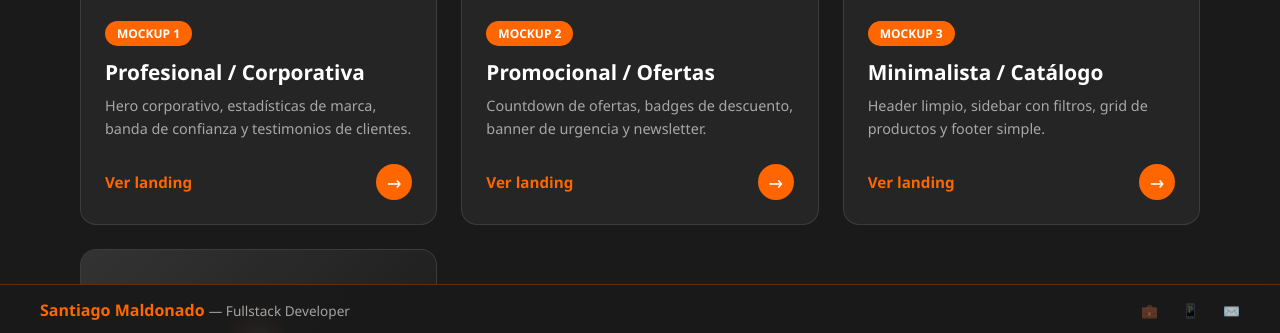
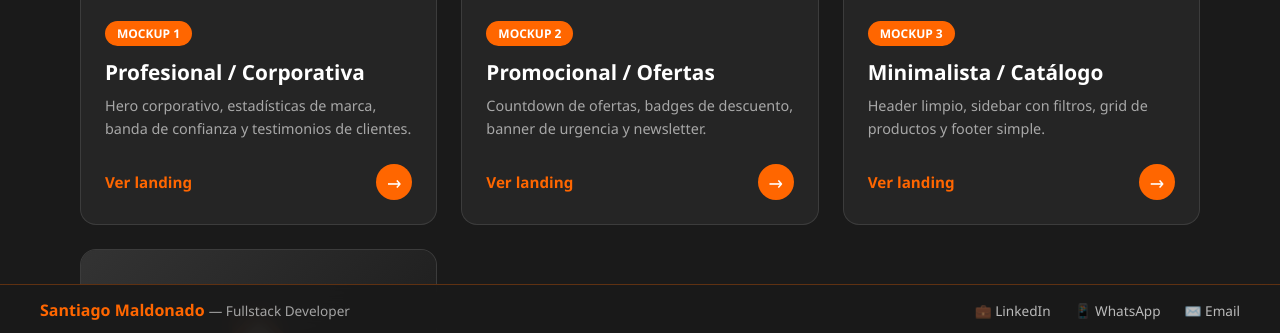
Before and after one commit to sant-maldonado/ingco-ferreteria, a website: page index.html in a window 1280 px wide. Shown: the part 465-798 px from the top of the page. Drawn offline with Linux system fonts and the light colour scheme.

Commit message:
Show icon links directly in contact bar

```diff
--- a/index.html
+++ b/index.html
@@ -268,9 +268,9 @@
   <div class="contact-bar">
     <span class="contact-bar-name">Santiago Maldonado <span style="font-weight:400; font-size:0.85rem; color:rgba(255,255,255,0.6);">— Fullstack Developer</span></span>
     <div class="contact-bar-links">
-      <a href="https://www.linkedin.com/in/santiago-maldonado-3b432b361/" target="_blank">💼</a>
-      <a href="https://wa.me/5493413502389" target="_blank">📱</a>
-      <a href="mailto:sm.santiagomaldonado@gmail.com">✉️</a>
+      <a href="https://www.linkedin.com/in/santiago-maldonado-3b432b361/" target="_blank" style="display:inline-flex;align-items:center;gap:6px;">💼 LinkedIn</a>
+      <a href="https://wa.me/5493413502389" target="_blank" style="display:inline-flex;align-items:center;gap:6px;">📱 WhatsApp</a>
+      <a href="mailto:sm.santiagomaldonado@gmail.com" style="display:inline-flex;align-items:center;gap:6px;">✉️ Email</a>
     </div>
   </div>
 
```
